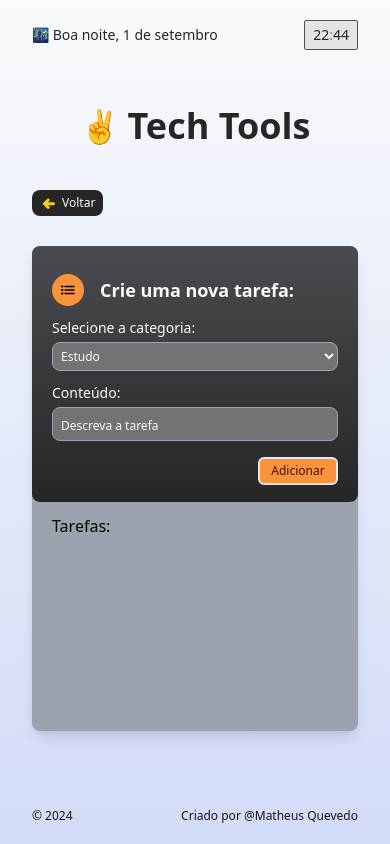
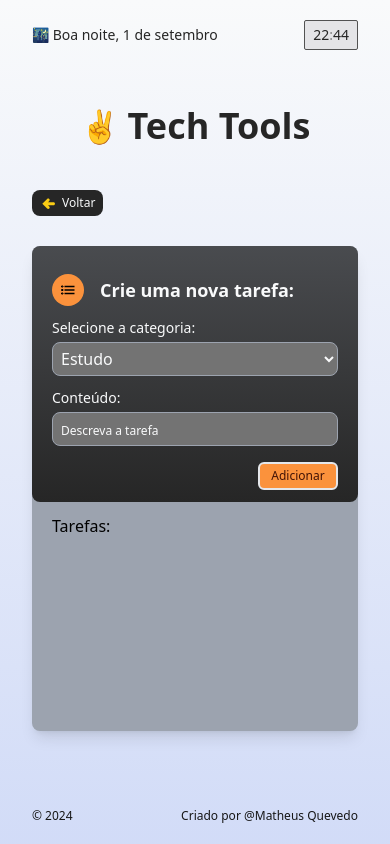
Before and after one commit to mthquevedo/Minhas-ferramentas, a React (Vite) app: page /lista-de-tarefas in a window 390 px wide. Built offline with nearby package versions, Linux system fonts and the light colour scheme.

Commit message:
Ajuste: padronização dos inputs

```diff
--- a/src/components/ToDoListContent/index.tsx
+++ b/src/components/ToDoListContent/index.tsx
@@ -60,7 +60,7 @@ export function ToDoListContent() {
                                 id="genderOptions"
                                 ref={options}
                                 defaultValue={"Estudo"}
-                                className="rounded-lg p-1 cursor-pointer bg-neutral-500 border border-gray-400 text-gray-50 sm:text-xs">
+                                className="rounded-lg p-1 pl-1 bg-neutral-500 border border-gray-400 text-gray-50 focus:outline-none">
                                 {Object.values(taskGenre).map((value) => (
                                     <option value={value} key={value}>
                                         {value}
```
